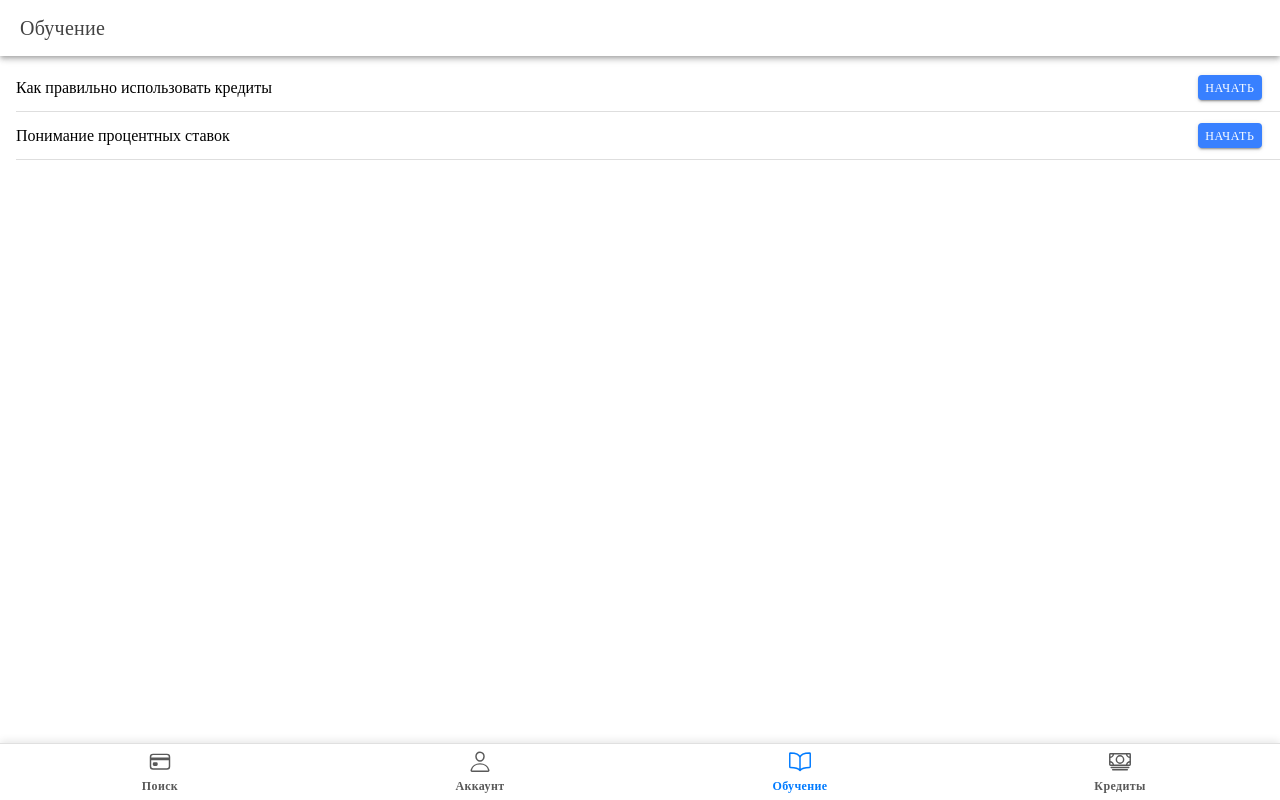
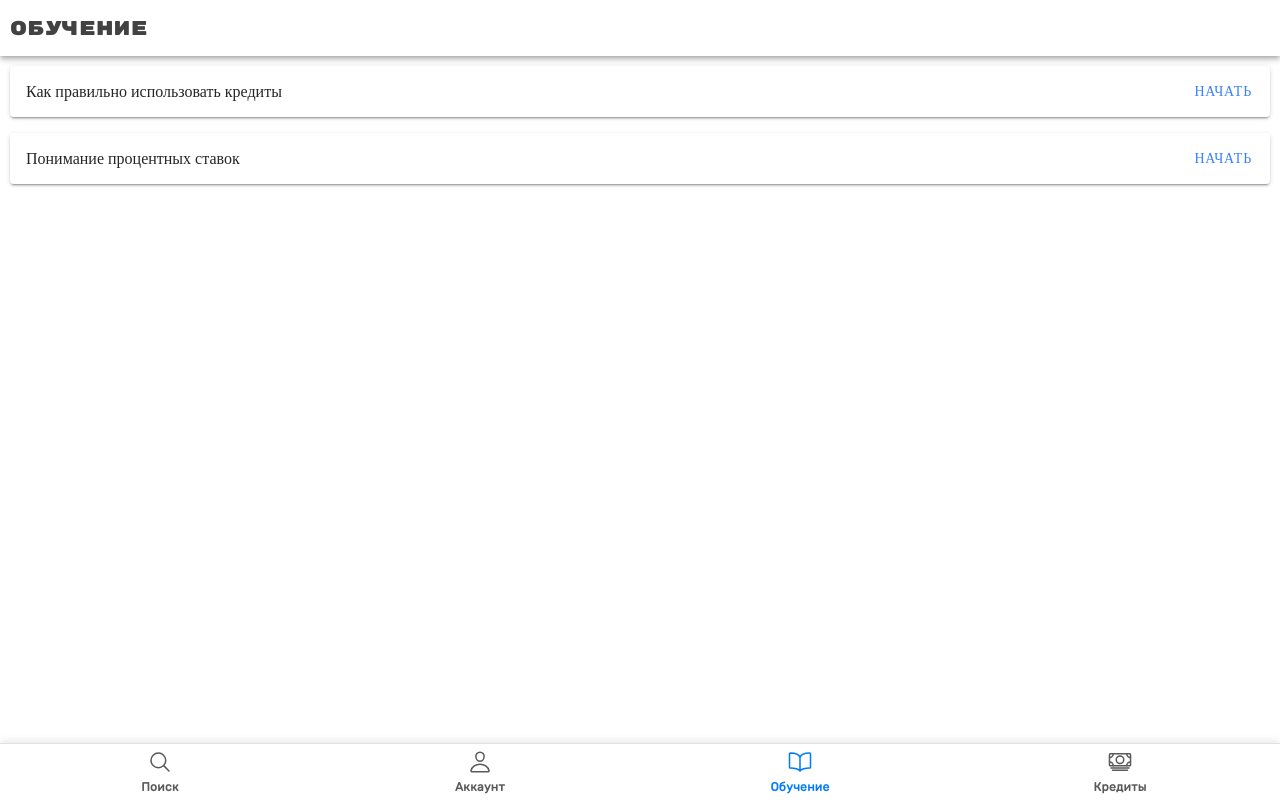
Before and after one commit to kopytyoshka/FinoDays, a React (Create React App) app: page /learning in a window 1280 px wide. Built offline with nearby package versions, Linux system fonts and the light colour scheme.

Commit message:
feat: add some styles and fix LearningPage.tsx

```diff
--- a/src/App.tsx
+++ b/src/App.tsx
@@ -9,7 +9,7 @@ import {
     IonRouterOutlet,
     setupIonicReact
 } from '@ionic/react';
-import {cardOutline, personOutline, bookOutline, cashOutline} from 'ionicons/icons';
+import {cardOutline, personOutline, bookOutline, cashOutline, searchOutline} from 'ionicons/icons';
 import {Redirect, Route} from "react-router-dom";
 import LearningPage from "./pages/LearningPage";
 import ProfilePage from "./pages/ProfilePage";
@@ -32,7 +32,7 @@ const App: React.FC = () => (
                 </IonRouterOutlet>
                 <IonTabBar slot="bottom" className="custom-tab-bar">
                     <IonTabButton tab="search" href="/credit-offers">
-                        <IonIcon icon={cardOutline}/>
+                        <IonIcon icon={searchOutline}/>
                         <IonLabel>Поиск</IonLabel>
                     </IonTabButton>
                     <IonTabButton tab="profile" href="/profile">
--- a/src/pages/ActiveCreditsPage.tsx
+++ b/src/pages/ActiveCreditsPage.tsx
@@ -12,7 +12,7 @@ const ActiveCreditsPage: React.FC = () => {
         <>
             <IonHeader>
                 <IonToolbar>
-                    <IonTitle>Активные кредиты</IonTitle>
+                    <IonTitle className="header-title">Активные кредиты</IonTitle>
                 </IonToolbar>
             </IonHeader>
             <IonContent>
--- a/src/pages/CreditOffersPages.tsx
+++ b/src/pages/CreditOffersPages.tsx
@@ -15,7 +15,7 @@ const CreditOffersPage: React.FC = () => {
         <>
             <IonHeader>
                 <IonToolbar>
-                    <IonTitle>Кредитные предложения</IonTitle>
+                    <IonTitle className="header-title">Кредитные предложения</IonTitle>
                 </IonToolbar>
             </IonHeader>
             <IonContent>
--- a/src/pages/LearningPage.tsx
+++ b/src/pages/LearningPage.tsx
@@ -1,6 +1,5 @@
 import React from 'react';
-import { IonHeader, IonToolbar, IonTitle, IonContent, IonList, IonItem, IonButton, IonTabs, IonTabBar, IonTabButton, IonIcon, IonLabel } from '@ionic/react';
-import { cardOutline, personOutline, bookOutline } from 'ionicons/icons';
+import { IonHeader, IonToolbar, IonTitle, IonContent, IonCard, IonCardHeader, IonCardTitle, IonCardContent, IonButton } from '@ionic/react';
 
 const LearningPage: React.FC = () => {
     const lessons = [
@@ -13,18 +12,21 @@ const LearningPage: React.FC = () => {
         <>
             <IonHeader>
                 <IonToolbar>
-                    <IonTitle>Обучение</IonTitle>
+                    <IonTitle className="header-title">Обучение</IonTitle>
                 </IonToolbar>
             </IonHeader>
             <IonContent>
-                <IonList>
-                    {lessons.map((lesson) => (
-                        <IonItem key={lesson.id}>
-                            <IonLabel>{lesson.title}</IonLabel>
-                            <IonButton slot="end">Начать</IonButton>
-                        </IonItem>
-                    ))}
-                </IonList>
+                {lessons.map((lesson) => (
+                    <IonCard key={lesson.id} className="lesson-card">
+                        <IonCardHeader>
+                            <IonCardTitle className="lesson-title">{lesson.title}</IonCardTitle>
+                        </IonCardHeader>
+                        <IonCardContent>
+                            {/* Content of the lesson */}
+                        </IonCardContent>
+                        <IonButton className="start-button" fill="clear">Начать</IonButton>
+                    </IonCard>
+                ))}
             </IonContent>
         </>
     );
--- a/src/pages/ProfilePage.tsx
+++ b/src/pages/ProfilePage.tsx
@@ -7,7 +7,7 @@ const ProfilePage: React.FC = () => {
         <>
             <IonHeader>
                 <IonToolbar>
-                    <IonTitle>Личный кабинет</IonTitle>
+                    <IonTitle className="header-title">Личный кабинет</IonTitle>
                 </IonToolbar>
             </IonHeader>
             <IonContent>
--- a/src/styles/App.css
+++ b/src/styles/App.css
@@ -1,5 +1,16 @@
+@font-face {
+    font-family: 'RubikMono';
+    src: url('../styles/fonts/RubikMonoOne-Regular.ttf') format('truetype');
+}
+
+@font-face {
+    font-family: 'RubikRegular';
+    src: url('../styles/fonts/Rubik-Regular.ttf') format('truetype');
+}
+
 /* Customize the appearance of the tab bar */
 .custom-tab-bar {
+    font-family: RubikRegular, sans-serif;
     background-color: #ffffff;
     border-top: 1px solid #e0e0e0;
     box-shadow: 0px -2px 8px rgba(0, 0, 0, 0.1);
@@ -45,3 +56,29 @@
 .custom-tab-bar ion-tab-button {
     padding: 0;
 }
+
+
+.header-title {
+    font-family: 'RubikMono', sans-serif;
+    text-align: left;
+    padding: 6px 10px;
+}
+
+/* Customize font size for lesson titles */
+.lesson-title {
+    font-size: 16px; /* Adjust the font size */ /* Add padding to the right */
+}
+
+/* Style lesson cards */
+.lesson-card {
+    margin-bottom: 16px;
+    position: relative;
+    display: flex;
+    justify-content: space-between; /* Add this to distribute content horizontally */
+    align-items: center; /* Center vertically */ /* Add padding for spacing */
+}
+
+/* Style start button */
+.start-button {
+    flex-shrink: 0; /* Prevent the button from shrinking */
+}
```
Also changed, not shown: src/styles/fonts/Rubik-Regular.ttf (added), src/styles/fonts/RubikMonoOne-Regular.ttf (added).
